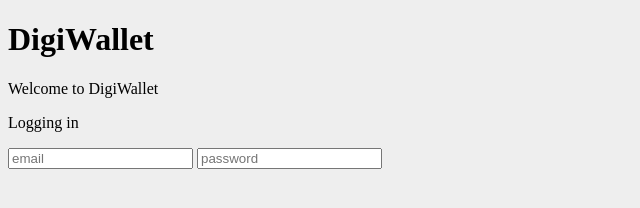
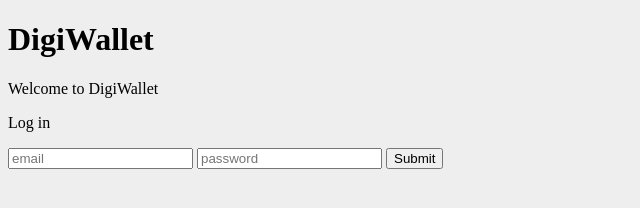
Before and after one commit to Alby-o/DigiWallet, a plain HTML site: page index.html in a window 1280 px wide. Shown: the whole page, without its empty margins (0-640 px from the left). Drawn offline with Linux system fonts and the light colour scheme.

Commit message:
Improved form.

```diff
--- a/index.html
+++ b/index.html
@@ -14,10 +14,11 @@
   <body>
     <h1>DigiWallet</h1>
     <p>Welcome to DigiWallet</p>
-    <p>Logging in</p>
-    <form>
+    <p>Log in</p>
+    <form action="javascript:void(0);">
       <input type="text" placeholder="email">
       <input type="password" placeholder="password">
+      <input type="submit" value="Submit">
     </form>
 
   </body>
```
